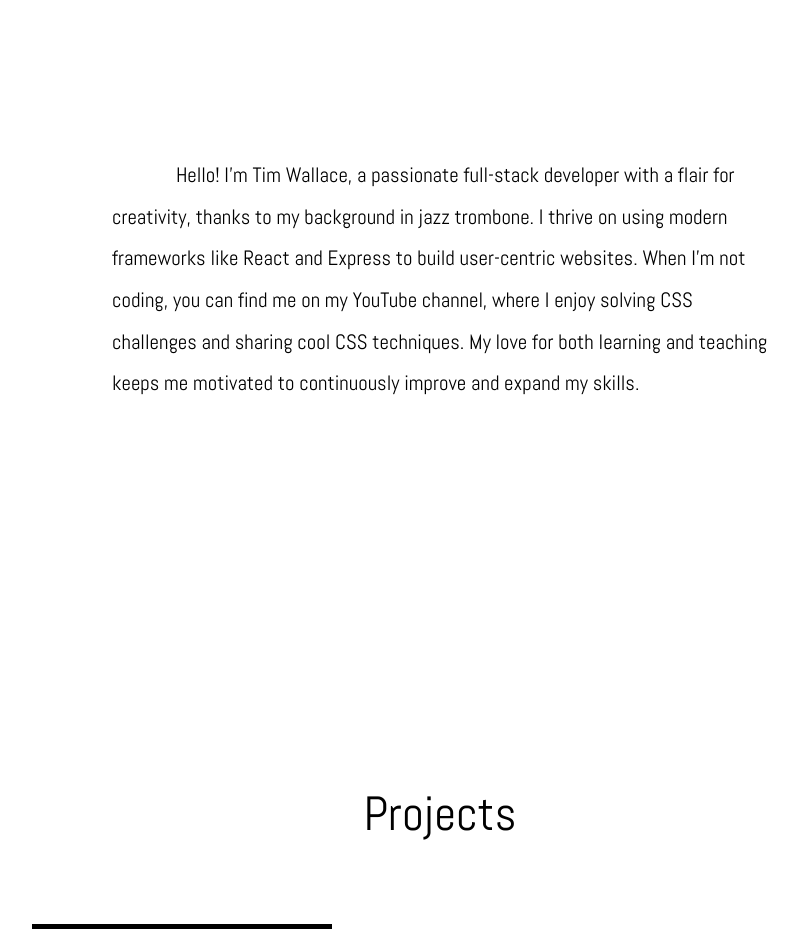
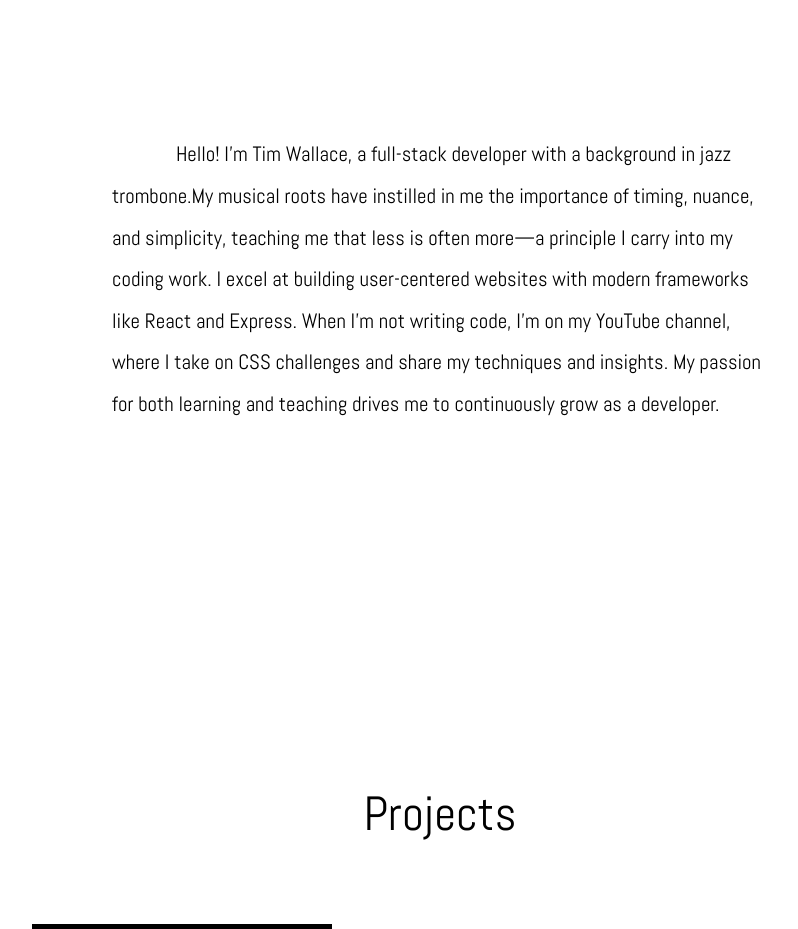
Before and after one commit to TimWallaceDev/timwallace.ca, a React (Create React App) app: page / in a window 1280 px wide. Shown: the part 920-1849 px from the top of the page, without its empty margins (200-998 px from the left). Built offline with nearby package versions, Linux system fonts and the light colour scheme.

Commit message:
improve about me copy

```diff
--- a/src/about.js
+++ b/src/about.js
@@ -4,7 +4,7 @@ const About = () => {
     return (
         <div className="about">
             <p className="about__copy">
-            Hello! I'm Tim Wallace, a passionate full-stack developer with a flair for creativity, thanks to my background in jazz trombone. I thrive on using modern frameworks like React and Express to build user-centric websites. When I'm not coding, you can find me on my YouTube channel, where I enjoy solving CSS challenges and sharing cool CSS techniques. My love for both learning and teaching keeps me motivated to continuously improve and expand my skills.
+            Hello! I'm Tim Wallace, a full-stack developer with a background in jazz trombone.My musical roots have instilled in me the importance of timing, nuance, and simplicity, teaching me that less is often more—a principle I carry into my coding work. I excel at building user-centered websites with modern frameworks like React and Express. When I'm not writing code, I’m on my YouTube channel, where I take on CSS challenges and share my techniques and insights. My passion for both learning and teaching drives me to continuously grow as a developer.
             </p>
         </div>
     )
```
